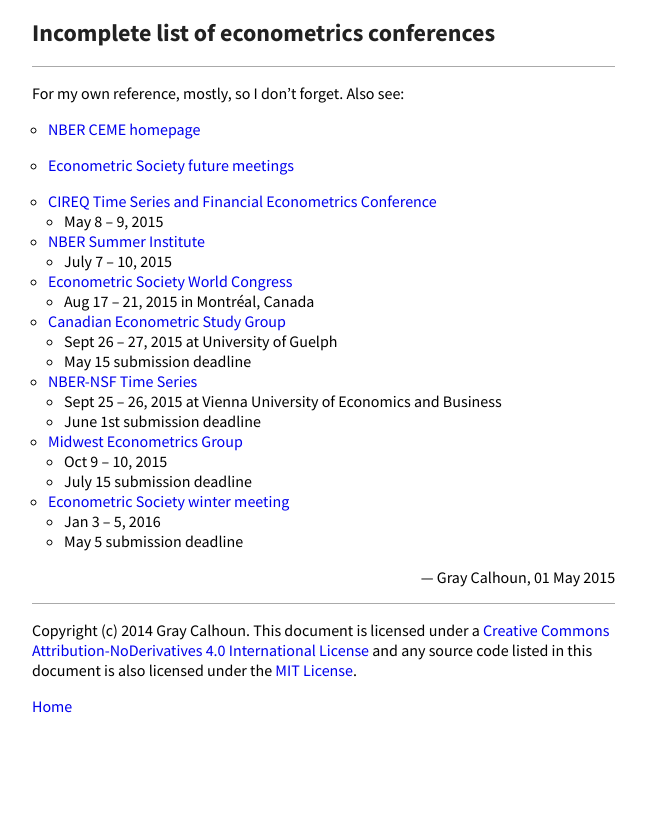
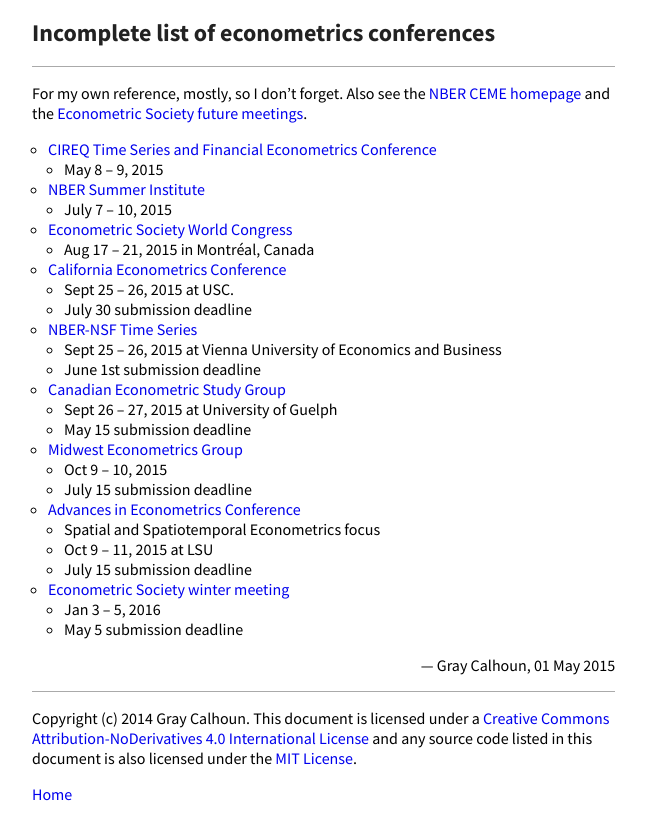
Before and after one commit to mmkuang/grayclhn.github.io, a Jekyll site: the page built from blog/_posts/2015-05-01-conferences.md, in a window 1280 px wide. Shown: the top 840 px of the page, without its empty margins (0-648 px from the left). Built offline with Jekyll 4.4.1, drawn with Linux system fonts in a browser that asks for light colours; Markdown is read by kramdown in place of the engine named in the settings.

Commit message:
Tweak conference list

```diff
--- a/blog/_posts/2015-05-01-conferences.md
+++ b/blog/_posts/2015-05-01-conferences.md
@@ -4,31 +4,33 @@
 author: Gray Calhoun
 ---
 
-For my own reference, mostly, so I don't forget. Also see:
-* [NBER CEME homepage](http://www.nber.org/CEME/ceme.html)
-* [Econometric Society future meetings](https://www.econometricsociety.org/meetings/future-meetings)
+For my own reference, mostly, so I don't forget. Also see the
+[NBER CEME homepage](http://www.nber.org/CEME/ceme.html)
+and the
+[Econometric Society future meetings](https://www.econometricsociety.org/meetings/future-meetings).
 
 * [CIREQ Time Series and Financial Econometrics Conference](http://www.cireqmontreal.com/en/view/12253/colloque-cireq-montreal-deconometrie-series-temporelles-et-econometrie-de-la-finance)
   + May 8 – 9, 2015
-
 * [NBER Summer Institute](http://conference.nber.org/confer/2015/SI2015/EFWW/EFWWprg.html)
   + July 7 – 10, 2015
-
 * [Econometric Society World Congress](http://eswc2015.com/)
   + Aug 17 – 21, 2015 in Montréal, Canada
-
+* [California Econometrics Conference](http://dornsife.usc.edu/conferences/econometrics-conference)
+  + Sept 25 – 26, 2015 at USC.
+  + July 30 submission deadline
+* [NBER-NSF Time Series](https://sites.google.com/site/nbernsfts/home)
+  + Sept 25 – 26, 2015 at Vienna University of Economics and Business
+  + June 1st submission deadline
 * [Canadian Econometric Study Group](http://www.cesg2015.org/call.html)
   + Sept 26 – 27, 2015 at University of Guelph
   + May 15 submission deadline
-
-* [NBER-NSF Time Series](https://sites.google.com/site/nbernsfts/home)
-  + Sept 25 – 26, 2015 at Vienna University of Economics and Business
-  + June 1st submission deadline
-
 * [Midwest Econometrics Group](http://research.stlouisfed.org/conferences/MEG2015/)
   + Oct 9 – 10, 2015
   + July 15 submission deadline
-
+* [Advances in Econometrics Conference](http://faculty.smu.edu/millimet/AiE.html)
+  + Spatial and Spatiotemporal Econometrics focus
+  + Oct 9 – 11, 2015 at LSU
+  + July 15 submission deadline
 * [Econometric Society winter meeting](https://www.econometricsociety.org/meetings/schedule/2016/01/03/2016-north-american-winter-meeting)
   + Jan 3 – 5, 2016
   + May 5 submission deadline
```
